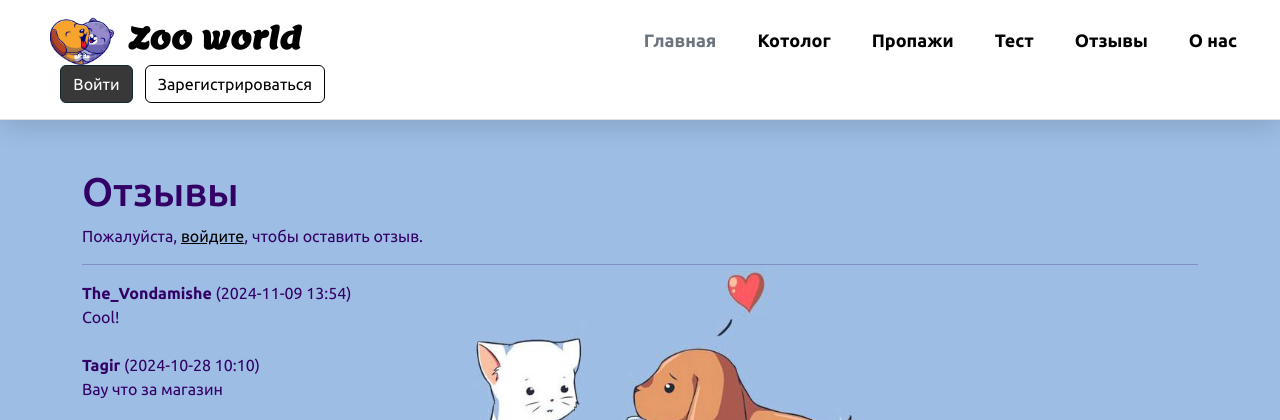
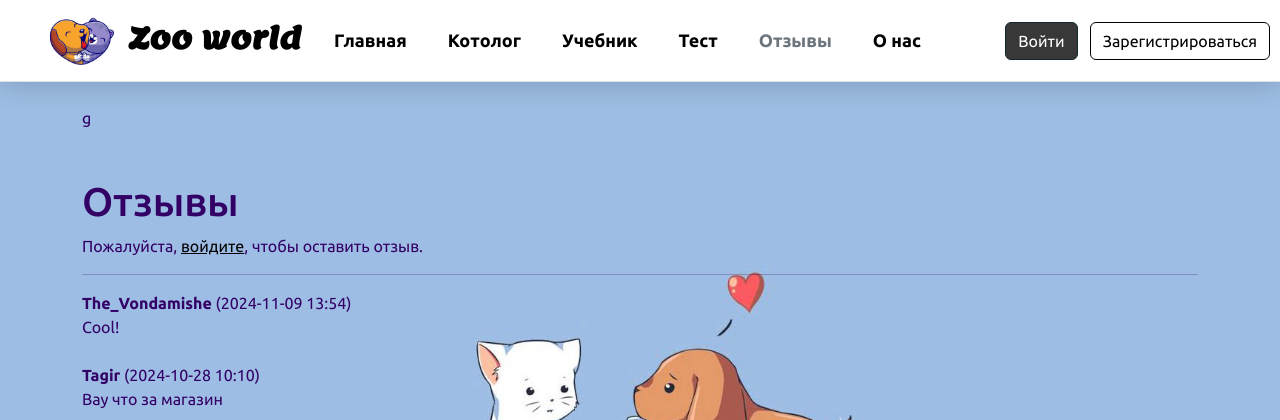
Before and after one commit to Maestro-DA/Zoo-shop, a Flask app: page /reviews in a window 1280 px wide. Shown: the top 420 px of the page. Run offline with Flask 3, Linux system fonts and the light colour scheme; some libraries are stand-ins or nearby versions.

Commit message:
make it better

```diff
--- a/static/css/main.css
+++ b/static/css/main.css
@@ -780,3 +780,24 @@
 .contact-info i {
     margin-right: 5px; /* Отступ между иконкой и текстом */
 }
+
+
+
+
+
+.nav-link {
+    color: black; /* Цвет кнопок по умолчанию */
+    text-decoration: none;
+}
+
+.nav-link.active {
+    color: gray; /* Серый цвет для активной кнопки */
+    font-weight: bold; /* Выделение жирным */
+}
+
+.nav-link:hover {
+    color: darkgray; /* Цвет при наведении */
+}
+.nav-link {
+    color
+}
--- a/templates/base.html
+++ b/templates/base.html
@@ -29,13 +29,16 @@
     </div>
 
     <ul class="nav col-12 col-md-auto mb-2 justify-content-center mb-md-0">
-        <li><a href="{{ url_for('index')}}" class="nav-link px-2 link-secondary"><b>Главная</b></a></li>
-        <li><a href="{{ url_for('shop')}}" class="nav-link px-2"><b>Котолог</b></a></li>
-        <li><a href="{{ url_for('booking')}}" class="nav-link px-2"><b>Пропажи</b></a></li>
-        <li><a href="{{ url_for('quiz')}}" class="nav-link px-2"><b>Тест</b></a></li>
-        <li><a href="{{ url_for('reviews') }}" class="nav-link px-2"><b>Отзывы</b></a></li>
-        <li><a href="{{ url_for('about')}}" class="nav-link px-2"><b>О нас</b></a></li>
-    </ul>
+    <li><a href="{{ url_for('index') }}" class="nav-link px-2 {% if request.endpoint == 'index' %}link-secondary active{% else %}{% endif %}"><b>Главная</b></a></li>
+    <li><a href="{{ url_for('shop') }}" class="nav-link px-2 {% if request.endpoint == 'shop' %}link-secondary active{% else %}{% endif %}"><b>Котолог</b></a></li>
+    <li><a href="{{ url_for('booking') }}" class="nav-link px-2 {% if request.endpoint == 'booking' %}link-secondary active{% else %}{% endif %}"><b>Учебник</b></a></li>
+    <li><a href="{{ url_for('quiz') }}" class="nav-link px-2 {% if request.endpoint == 'quiz' %}link-secondary active{% else %}{% endif %}"><b>Тест</b></a></li>
+    <li><a href="{{ url_for('reviews') }}" class="nav-link px-2 {% if request.endpoint == 'reviews' %}link-secondary active{% else %}{% endif %}"><b>Отзывы</b></a></li>
+    <li><a href="{{ url_for('about') }}" class="nav-link px-2 {% if request.endpoint == 'about' %}link-secondary active{% else %}{% endif %}"><b>О нас</b></a></li>
+</ul>
+
+
+
 
     <div class="col-md-3 text-end">
         {% if session.get('user_id') %}
--- a/templates/reviews.html
+++ b/templates/reviews.html
@@ -7,7 +7,7 @@
 {% block content %}
 <body class="custom_bc3" style="color: #330066">
 
-<div class="container">
+<div class="container">g
     <h1 class="mt-5">Отзывы</h1>
 
     {% if session['user_id'] %}
```
Also changed, not shown: instance/newflask.db.
